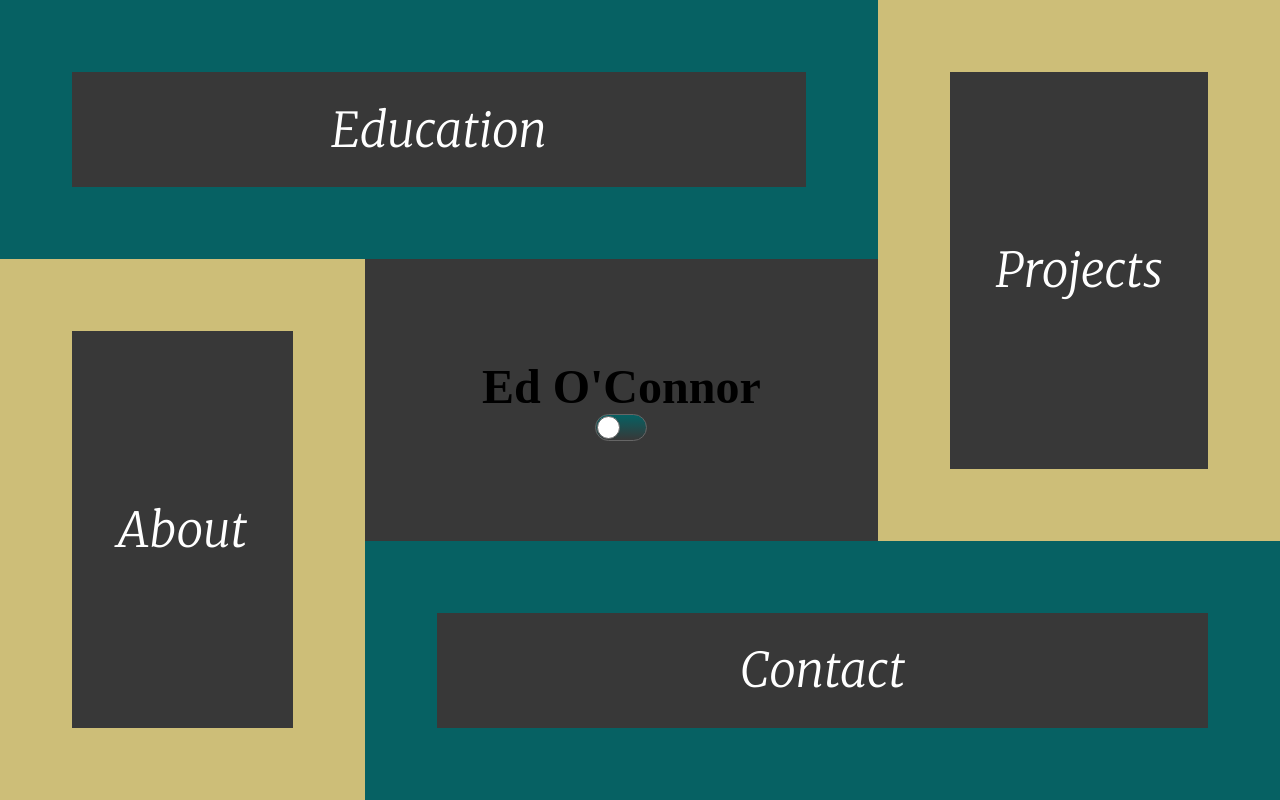
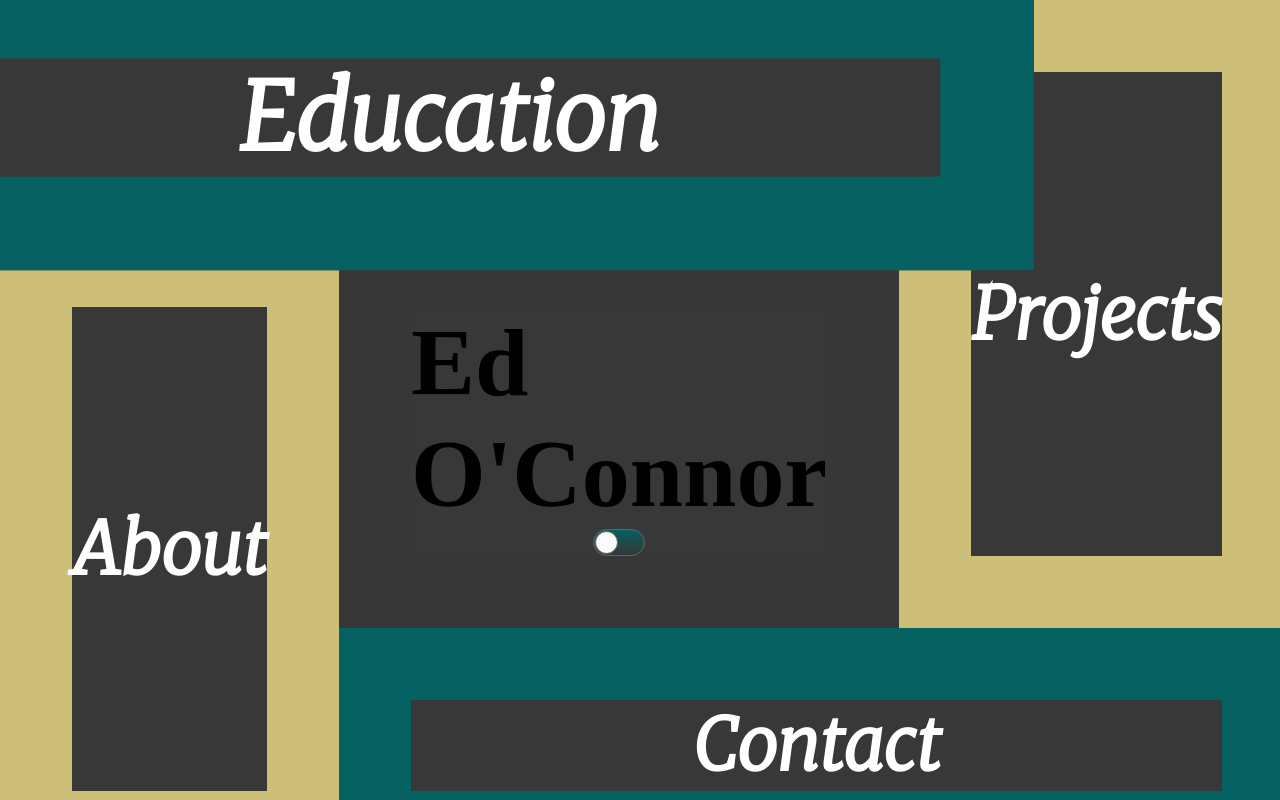
Before and after one commit to ejoc1103/portfolio, a Next.js app: page / in a window 1280 px wide. Built offline with nearby package versions, Linux system fonts and the light colour scheme.

Commit message:
Framer motion added to most components

```diff
--- a/package.json
+++ b/package.json
@@ -15,6 +15,7 @@
     "next": "12.1.0",
     "react": "17.0.2",
     "react-dom": "17.0.2",
+    "react-icons": "^4.3.1",
     "react-responsive-carousel": "^3.2.23",
     "styled-components": "^5.3.5"
   },
--- a/pages/index.js
+++ b/pages/index.js
@@ -1,8 +1,8 @@
 import Head from 'next/head';
 import Link from 'next/link';
+import { motion, AnimatePresence } from 'framer-motion';
 import { useContext } from 'react';
 import styled, { ThemeContext } from 'styled-components';
-
 import Toggle from '../components/Toggle';
 
 const Container = styled.div`
@@ -20,7 +20,7 @@ const Container = styled.div`
     'about con con';
 `;
 
-const MainStyled = styled.div`
+const MainStyled = styled(motion.div)`
   display: grid;
   border: 1.5em solid ${({ theme }) => theme.secondaryColor};
   font-weight: bold;
@@ -34,7 +34,7 @@ const MainStyled = styled.div`
   }
 `;
 
-const Edu = styled.div`
+const Edu = styled(motion.div)`
   display: grid;
   border: 1.5em solid ${({ theme }) => theme.primaryColor};
   color: ${({ theme }) => theme.textThree};
@@ -43,12 +43,13 @@ const Edu = styled.div`
   align-content: center;
   font-family: 'Merriweather', serif;
   font-size: 3em;
+  background-color: ${({ theme }) => theme.secondaryColor};
   > a {
     color: ${({ theme }) => theme.textThree};
   }
 `;
 
-const Proj = styled.div`
+const Proj = styled(motion.div)`
   display: grid;
   border: 1.5em solid ${({ theme }) => theme.thirdColor};
   color: ${({ theme }) => theme.textThree};
@@ -57,12 +58,13 @@ const Proj = styled.div`
   align-content: center;
   font-family: 'Merriweather', serif;
   font-size: 3em;
+  background-color: ${({ theme }) => theme.secondaryColor};
   > a {
     color: ${({ theme }) => theme.textThree};
   }
 `;
 
-const About = styled.div`
+const About = styled(motion.div)`
   display: grid;
   border: 1.5em solid ${({ theme }) => theme.thirdColor};
   color: ${({ theme }) => theme.textThree};
@@ -71,28 +73,127 @@ const About = styled.div`
   align-content: center;
   font-family: 'Merriweather', serif;
   font-size: 3em;
+  background-color: ${({ theme }) => theme.secondaryColor};
   > a {
     color: ${({ theme }) => theme.textThree};
   }
 `;
 
-const Con = styled.div`
+const Con = styled(motion.div)`
   display: grid;
   border: 1.5em solid ${({ theme }) => theme.primaryColor};
-
   font-size: 3em;
   grid-area: con;
   justify-content: center;
   align-content: center;
   font-family: 'Merriweather', serif;
+  background-color: ${({ theme }) => theme.secondaryColor};
   > a {
     color: ${({ theme }) => theme.textThree};
   }
 `;
 
+const styledA = styled(motion.a)``;
+
 export default function Home() {
   const { id, setTheme } = useContext(ThemeContext);
 
+  const mainVar = {
+    start: {
+      opacity: 0,
+    },
+    show: {
+      opacity: 1,
+      transition: {
+        duration: 1.6,
+        delay: 4,
+        delayChildren: 4,
+      },
+    },
+  };
+  const mainWordsVar = {
+    start: {
+      scale: 1,
+    },
+    show: {
+      scale: [1, 2, 1],
+      transition: {
+        duration: 2,
+      },
+    },
+  };
+  const eduVar = {
+    hidden: {
+      x: -2000,
+    },
+    show: {
+      x: 0,
+      transition: {
+        duration: 2,
+        delay: 0.5,
+      },
+    },
+    hover: {
+      scale: 1.3,
+    },
+  };
+  const aboutVar = {
+    hidden: {
+      y: -2000,
+    },
+    show: {
+      y: 0,
+      transition: {
+        duration: 2,
+        delay: 1,
+      },
+    },
+    hover: {
+      scale: 1.3,
+    },
+  };
+  const projVar = {
+    hidden: {
+      x: -2000,
+    },
+    show: {
+      x: 0,
+      transition: {
+        duration: 2,
+        delay: 1.5,
+      },
+    },
+    hover: {
+      scale: 1.3,
+    },
+  };
+  const conVar = {
+    hidden: {
+      x: -2000,
+    },
+    show: {
+      x: 0,
+      transition: {
+        duration: 2,
+        delay: 2,
+      },
+    },
+    hover: {
+      scale: 1.3,
+    },
+  };
+  const toggleVar = {
+    hidden: {
+      x: 2000,
+    },
+    show: {
+      x: 0,
+    },
+    transition: {
+      duration: 2,
+      delay: 6,
+    },
+  };
   return (
     <>
       <Container>
@@ -100,32 +201,78 @@ export default function Home() {
           <title>{`Ed's Portfolio`}</title>
           <meta name='description' content='Generated by create next app' />
         </Head>
+        <MainStyled
+          key='main'
+          variants={mainVar}
+          initial='start'
+          animate='show'
+        >
+          <motion.h1
+            key='mainWords'
+            variants={mainWordsVar}
+            initial='start'
+            animate='show'
+          >{`Ed O'Connor`}</motion.h1>
 
-        <MainStyled>
-          <Link href='/'>
-            <a>{`Ed O'Connor`}</a>
-          </Link>
-          <Toggle isActive={id === 'fun'} onToggle={setTheme} />
+          <motion.div
+            key='toggle'
+            variants={toggleVar}
+            initial='hidden'
+            animate='show'
+          >
+            <Toggle isActive={id === 'fun'} onToggle={setTheme} />
+          </motion.div>
         </MainStyled>
-        <Edu>
-          <Link href='/education'>
-            <a>{`Education`}</a>
-          </Link>
+
+        <Edu
+          key='edu'
+          variants={eduVar}
+          whileHover='hover'
+          initial='hidden'
+          animate='show'
+        >
+          <a>
+            <Link href='/education' passHref>
+              <h2>{`Education`}</h2>
+            </Link>
+          </a>
         </Edu>
-        <Proj>
-          <Link href='/projects'>
-            <a>{`Projects`}</a>
-          </Link>
+        <Proj key='projDiv' variants={projVar} whileHover='hover'>
+          <a>
+            <Link href='/projects' passHref>
+              <motion.h2
+                key='proj'
+                variants={projVar}
+                initial='hidden'
+                animate='show'
+              >{`Projects`}</motion.h2>
+            </Link>
+          </a>
         </Proj>
-        <About>
-          <Link href='/about'>
-            <a>{`About`}</a>
-          </Link>
+        <About key='aboutDiv' variants={aboutVar} whileHover='hover'>
+          <a>
+            <Link href='/about' passHref>
+              <motion.h2
+                key='about'
+                variants={aboutVar}
+                initial='hidden'
+                animate='show'
+              >{`About`}</motion.h2>
+            </Link>
+          </a>
         </About>
-        <Con>
-          <Link href='/contact'>
-            <a>{`Contact`}</a>
-          </Link>
+        <Con
+          key='con'
+          variants={conVar}
+          whileHover='hover'
+          initial='hidden'
+          animate='show'
+        >
+          <a>
+            <Link href='/contact' passHref>
+              <h2>{`Contact`}</h2>
+            </Link>
+          </a>
         </Con>
       </Container>
     </>
```
Also changed, not shown: pages/about.js (+81 -28 lines), pages/contact.js (+21 -3 lines), pages/education.js (+76 -9 lines), pages/projects.js (+16 -4 lines), public/sendMail.png (added), 1 other file (tests, documents, lock files or other folders).
